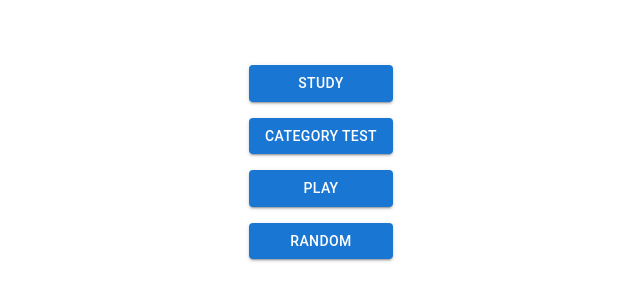
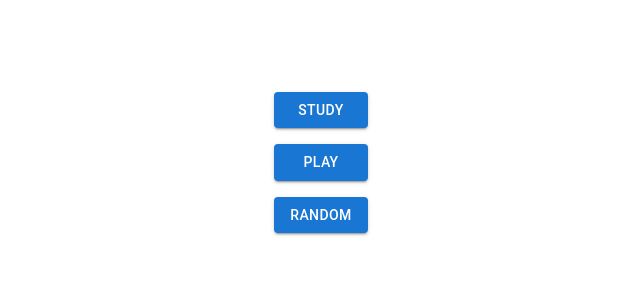
Before and after one commit to joevandevusse/jeopardy_react, a React (Create React App) app: page / in a window 1280 px wide. Shown: the part 260-560 px from the top of the page, without its empty margins (319-959 px from the left). Built offline with nearby package versions, Linux system fonts and the light colour scheme.

Commit message:
Removed test button

```diff
--- a/src/containers/HomePage.js
+++ b/src/containers/HomePage.js
@@ -18,17 +18,9 @@ export default function HomePage() {
             className={classes.button}
             variant="contained"
             component={Link}
-            to="/firebase-clue" // Should be replaced by categories
+            to="/category-picker" // Should be replaced by categories
           >
             Study
-          </Button>
-          <Button
-            className={classes.button}
-            variant="contained"
-            component={Link}
-            to="/category-picker" // Just for testing
-          >
-            Category Test
           </Button>
           {/* Future - actual Jeopardy! games*/}
           <Button className={classes.button} variant="contained">Play</Button>
```
Also changed, not shown: src/containers/CategoryPicker.js (+0 -30 lines).
